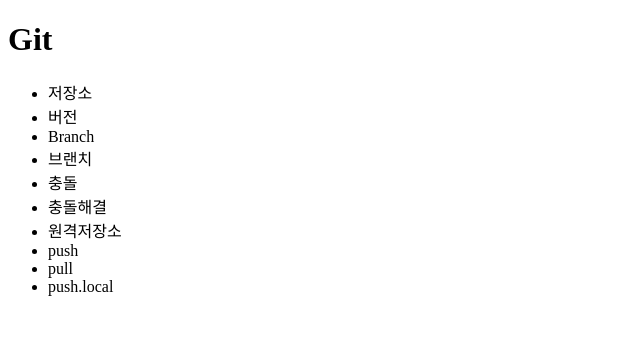
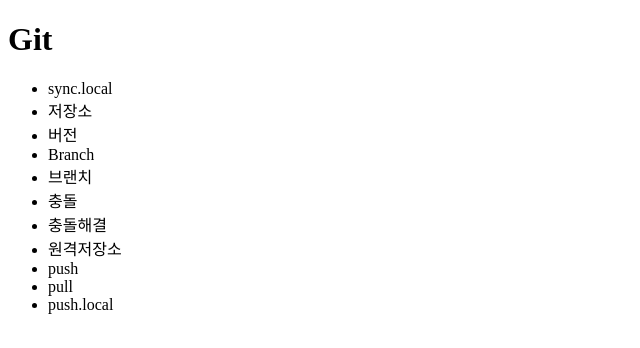
Before and after one commit to danheean/opentutorials, a plain HTML site: page index.html in a window 1280 px wide. Shown: the whole page, without its empty margins (0-640 px from the left). Drawn offline with Linux system fonts and the light colour scheme.

Commit message:
sync.local 추가

```diff
--- a/index.html
+++ b/index.html
@@ -9,6 +9,7 @@
 		<h1>Git</h1>
 	</header>
 	<ul>
+		<li>sync.local</li>
 		<li>저장소</li>
 		<li>버전</li>
 		<li>Branch</li>
```
